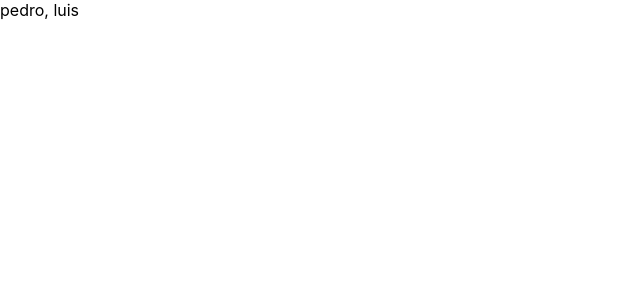
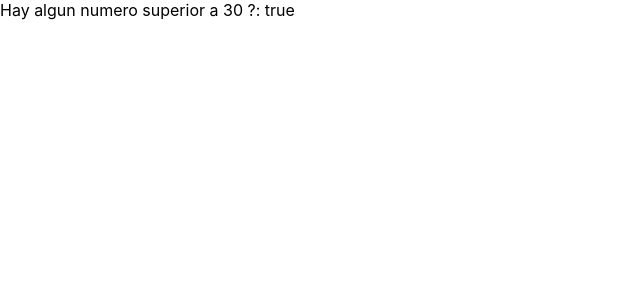
Before and after one commit to FSD1021STR/repaso-js, a React (Create React App) app in the folder repaso-js/: page / in a window 1280 px wide. Shown: the top 300 px of the page, without its empty margins (0-640 px from the left). Built offline with nearby package versions, Linux system fonts and the light colour scheme.

Commit message:
Correccion ej11

```diff
--- a/repaso-js/src/App.js
+++ b/repaso-js/src/App.js
@@ -1,11 +1,11 @@
 import logo from './logo.svg';
 import './App.css';
-import Ej5 from './ejercicios/ej5';
+import Ej11 from "./ejercicios/ej11";
 
 function App() {
   return (
-    <div >
-      <Ej5 />
+    <div>
+      <Ej11 />
     </div>
   );
 }
--- a/repaso-js/src/ejercicios/ej11.js
+++ b/repaso-js/src/ejercicios/ej11.js
@@ -7,7 +7,7 @@ const Ej11 = (props) => {
       <div>
         {/* Hay algun numero superior a 30?:  numeros.????(numeros => ????).toString() */}
         Hay algun numero superior a 30 ?:{" "}
-        {numeros.filter((numero) => numero > 30).join(", ")}
+        {numeros.some((numero) => numero > 30).toString()}
         {/* .toString()} */}
       </div>
     );
```
